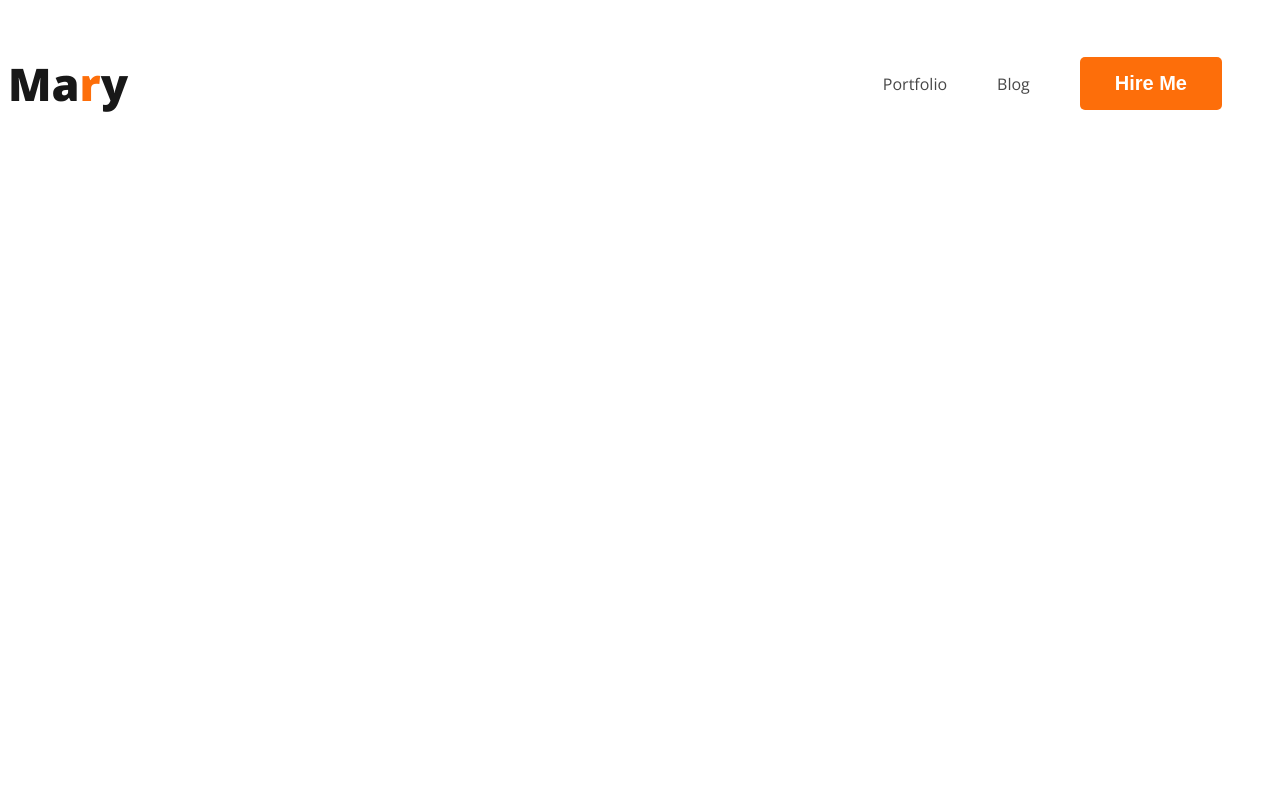
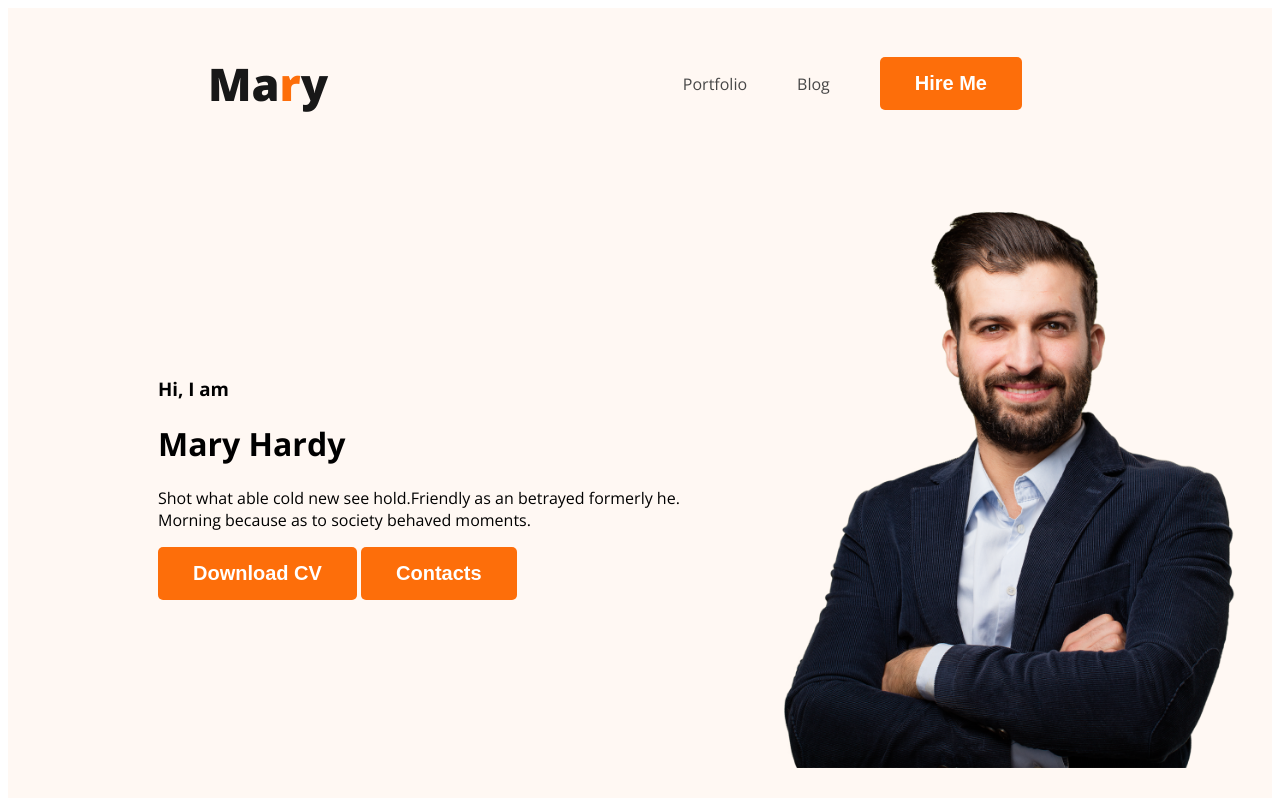
Before and after one commit to shrabonti09/web-developer-repo, a plain HTML site: page index.html in a window 1280 px wide. Drawn offline with nearby package versions, Linux system fonts and the light colour scheme.

Commit message:
add banner

```diff
--- a/index.html
+++ b/index.html
@@ -12,7 +12,7 @@
     <link rel="stylesheet" href="styles/portfolio.css">
 </head>
 <body>
-    <header>
+    <header class="header">
         <nav>
             <h3 class="nav-title">Ma<span class="text-primary">r</span>y</h3>
             <ul>
@@ -21,6 +21,17 @@
                 <li><button class="button-primary">Hire Me</button></li>
             </ul>
         </nav>
+        <div class="banner">
+            <div class="banner-content">
+                <h3 class="banner-greeting">Hi, I  am</h3>
+                <h1 class="banner-title">Mary Hardy</h1>
+                <p>Shot what able cold new see hold.Friendly as an betrayed formerly he. Morning because as to society behaved moments.</p>
+                <button class="button-primary">Download CV</button>
+                <button class="button-primary">Contacts</button>
+            </div>
+            <img class="profile-picture" src="images/hardy.png" alt="">
+        </div>
+
 
     </header>
     <main>
--- a/styles/portfolio.css
+++ b/styles/portfolio.css
@@ -4,9 +4,22 @@ nav {
     display: flex;
     align-items: center;
     justify-content: space-between;
+    margin: 0 200px;
+
 
 }
-
+.header{
+    background-color: #FFF8F3;
+    ;
+}
+.banner{
+    padding: 30px 30px 30px 150px;
+    display: flex;
+    align-items: center;
+}
+.banner .profile-picture{
+    width: 500px;
+}
 /* common shared styles */
 body {
     font-family: 'Open Sans', sans-serif;
```
